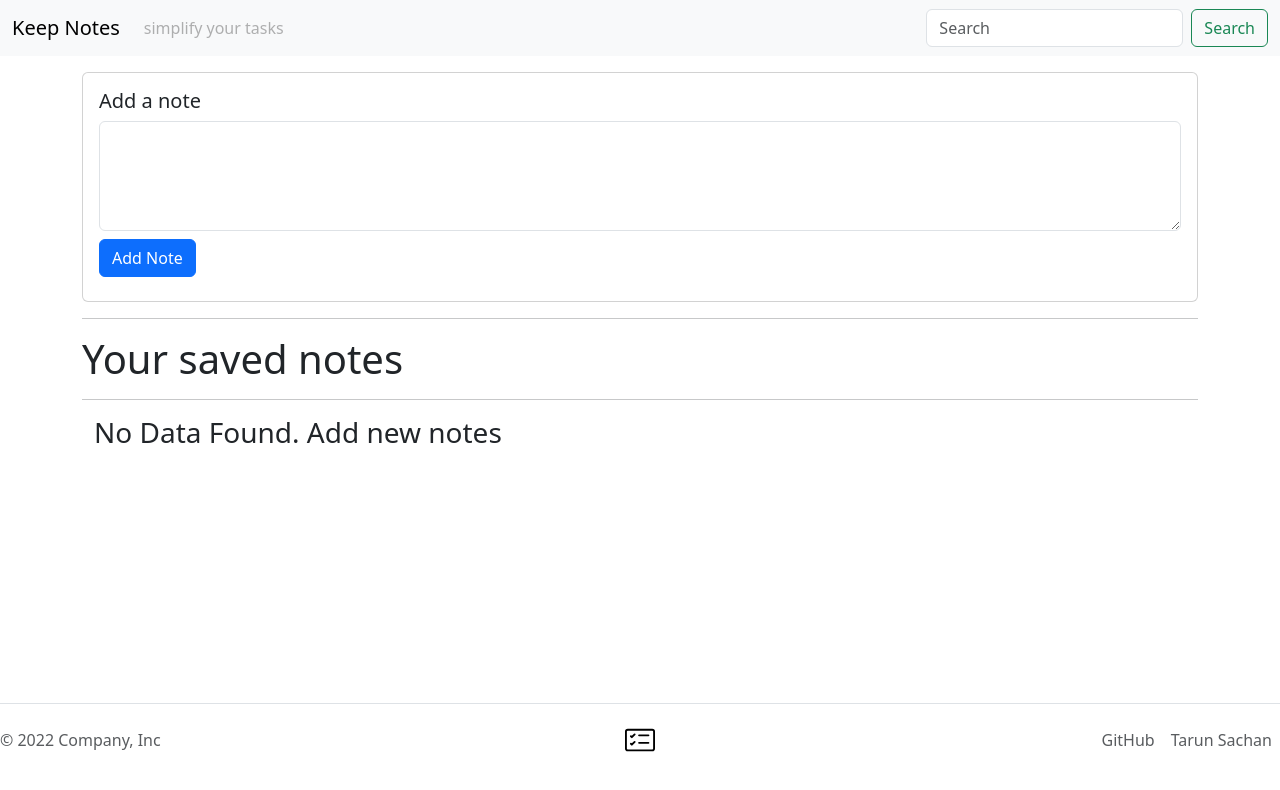
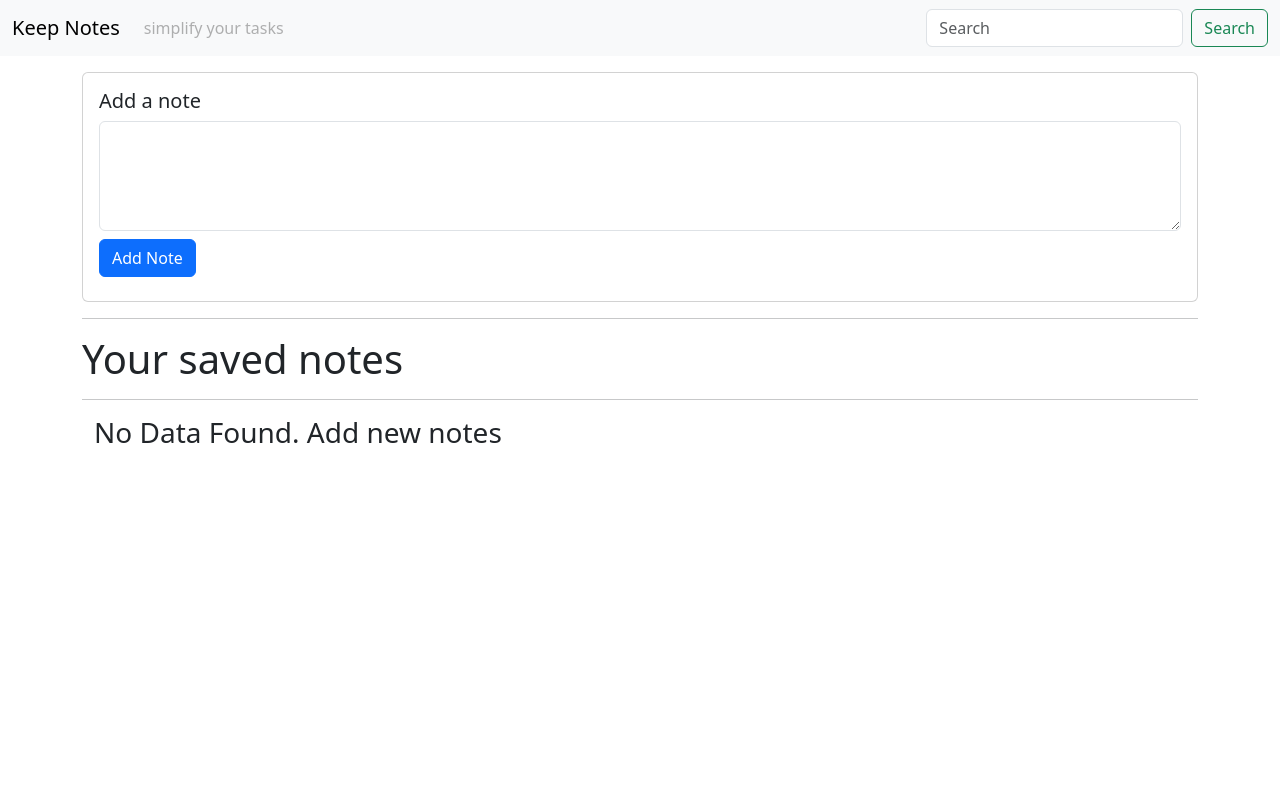
Before and after one commit to Tarun-Sachan/Keep-Notes, a plain HTML site: page index.html in a window 1280 px wide. Drawn offline with nearby package versions, Linux system fonts and the light colour scheme.

Commit message:
Update index.html

```diff
--- a/index.html
+++ b/index.html
@@ -87,20 +87,7 @@
 
 
 
-    <div class="container">
-        <footer class="d-flex flex-wrap justify-content-between align-items-center py-3 my-4 border-top fixed-bottom">
-          <p class="col-md-4 mb-0 text-muted">© 2022 Company, Inc</p>
 
-          <a href="index.html" class="col-md-4 d-flex align-items-center justify-content-center mb-3 mb-md-0 me-md-auto link-dark text-decoration-none">
-            <img src="img/icon.svg" alt="Logo" width="30" height="30" class="d-inline-block align-text-top">
-          </a>
-
-          <ul class="nav col-md-4 justify-content-end">
-            <li class="nav-item"><a href="https://github.com/Tarun-Sachan/Keep-Notes" class="nav-link px-2 text-muted">GitHub</a></li>
-            <li class="nav-item"><a href="https://www.linkedin.com/in/tarun-sachan-964251256/" class="nav-link px-2 text-muted">Tarun Sachan</a></li>
-          </ul>
-        </footer>
-      </div>
 
 
     <script src="https://cdn.jsdelivr.net/npm/bootstrap@5.3.0-alpha1/dist/js/bootstrap.bundle.min.js"
```
